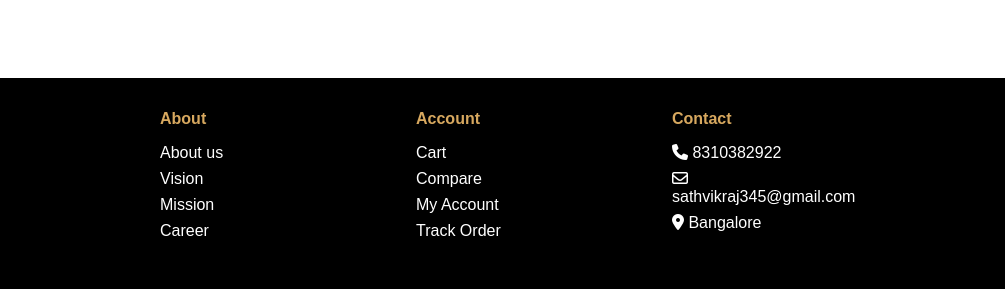
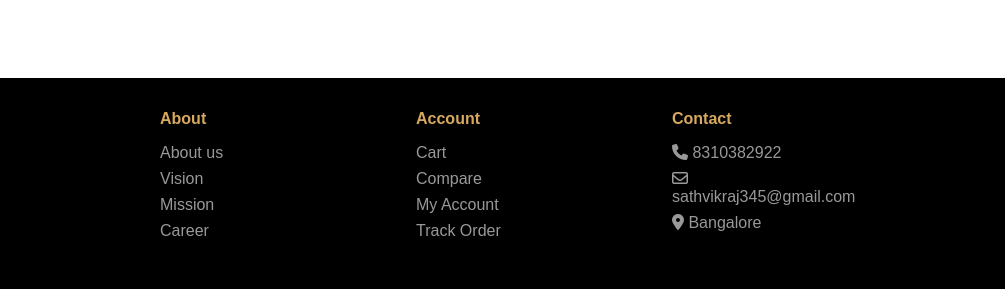
Before and after one commit to Bhardwajvansh/FUNJUN, a plain HTML site: page index.html in a window 1280 px wide. Shown: the part 1929-2218 px from the top of the page, 0-1005 px from the left. Drawn offline with Linux system fonts and the light colour scheme; a web font is replaced by a local one.

Commit message:
minor footer changes

```diff
--- a/index.html
+++ b/index.html
@@ -203,33 +203,45 @@
                     About
                 </h4>
                 <p>
-                    About us
+                    <a href="">
+                        About us
+                    </a>
                 </p>
                 <p>
-                    Vision
+                    <a href="">
+                        Vision
+                    </a>
                 </p>
                 <p>
-                    Mission
+                    <a href="">
+                        Mission
+                    </a>
                 </p>
                 <p>
-                    Career
+                    <a href="">
+                        Career
+                    </a>
                 </p>
             </div>
             <div class="col-4">
                 <h4>
                     Account
                 </h4>
-                <p>
+                <p><a href="">
                     Cart
+                </a>
                 </p>
-                <p>
+                <p><a href="">
                     Compare
+                </a>
                 </p>
-                <p>
+                <p><a href="">
                     My Account
+                </a>
                 </p>
-                <p>
+                <p><a href="">
                     Track Order
+                </a>
                 </p>
             </div>
             <div class="col-4">
--- a/style.css
+++ b/style.css
@@ -360,6 +360,12 @@ pre {
 .col-4{
     flex: 25%;
     padding: 0 2rem;
+    color: var(--color-light);
+}
+.col-4 p a{
+    list-style: none;
+    text-decoration: none;
+    color: var(--color-light);
 }
 .footer-text{
     text-align: center;
```
